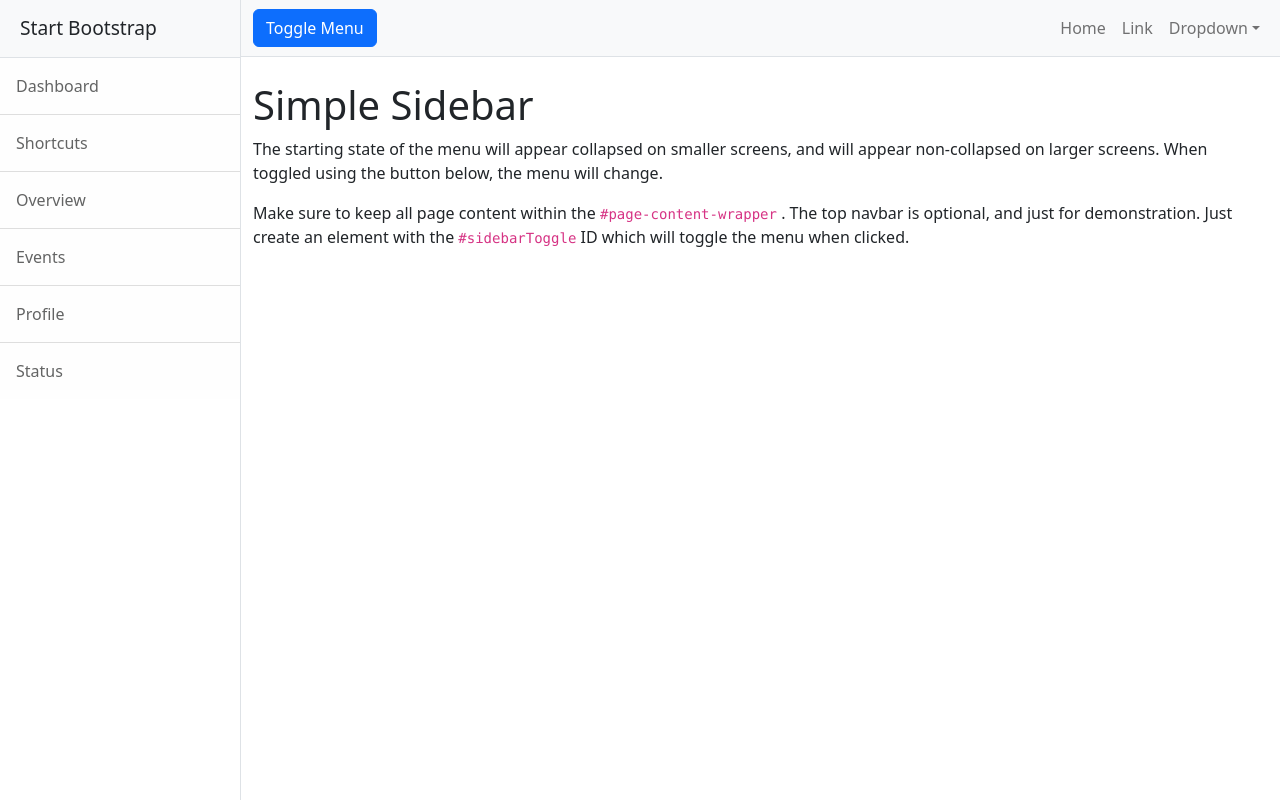
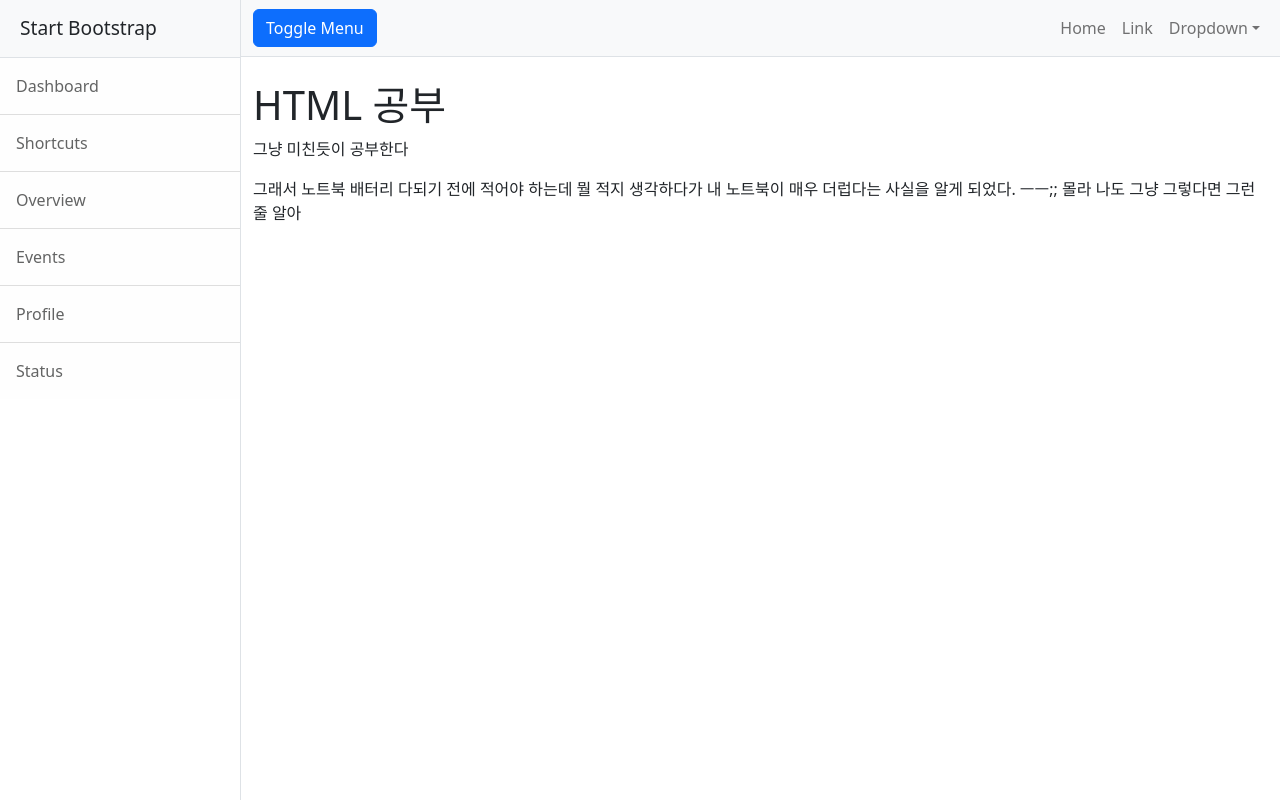
Before and after one commit to StellaTrace/Website_experiment, a plain HTML site: page index.html in a window 1280 px wide. Drawn offline with nearby package versions, Linux system fonts and the light colour scheme.

Commit message:
Update index.html

```diff
--- a/index.html
+++ b/index.html
@@ -52,14 +52,14 @@
                 </nav>
                 <!-- Page content-->
                 <div class="container-fluid">
-                    <h1 class="mt-4">Simple Sidebar</h1>
-                    <p>The starting state of the menu will appear collapsed on smaller screens, and will appear non-collapsed on larger screens. When toggled using the button below, the menu will change.</p>
+                    <h1 class="mt-4">HTML 공부</h1>
+                    <p>그냥 미친듯이 공부한다</p>
                     <p>
-                        Make sure to keep all page content within the
-                        <code>#page-content-wrapper</code>
-                        . The top navbar is optional, and just for demonstration. Just create an element with the
-                        <code>#sidebarToggle</code>
-                        ID which will toggle the menu when clicked.
+                        그래서 노트북 배터리 다되기 전에 적어야 하는데
+                        뭘 적지 생각하다가
+                        내 노트북이 매우 더럽다는 사실을 알게 되었다.
+                        ㅡㅡ;;
+                        몰라 나도 그냥 그렇다면 그런줄 알아
                     </p>
                 </div>
             </div>
```
